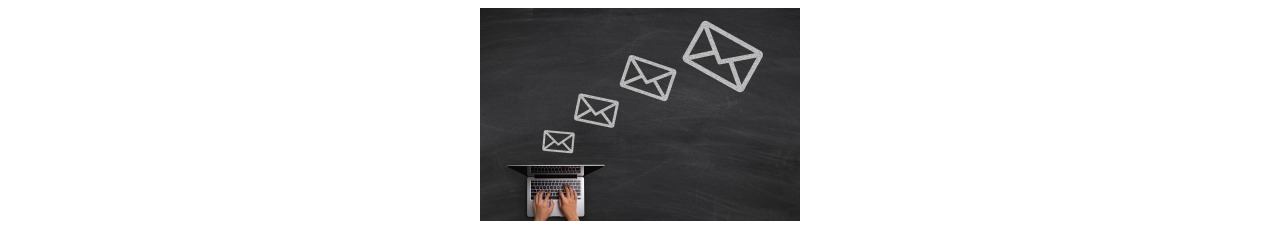
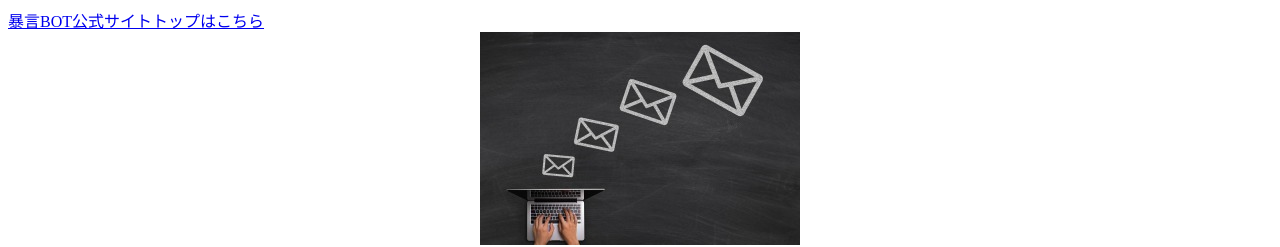
Before and after one commit to RiverTeacher/bougenbotansinmail, a plain HTML site: page index.html in a window 1280 px wide. Shown: the top 247 px of the page. Drawn offline with Linux system fonts and the light colour scheme.

Commit message:
Update and rename mail.html to index.html

```diff
--- a/mail.html
+++ b/index.html
@@ -2,9 +2,10 @@
 <html>
 <head>
 	<meta charset="utf-8">
-	<title>メールについて</title>
+	<title>暴言BOT安心メール</title>
 	</head>
 	<body>
+		<a href="https://riverteacher.github.io/bougenbot">暴言BOT公式サイトトップはこちら</a>
 	<div style="text-align: center">
   	<img src="mail.jpg">
 	</div>
```
